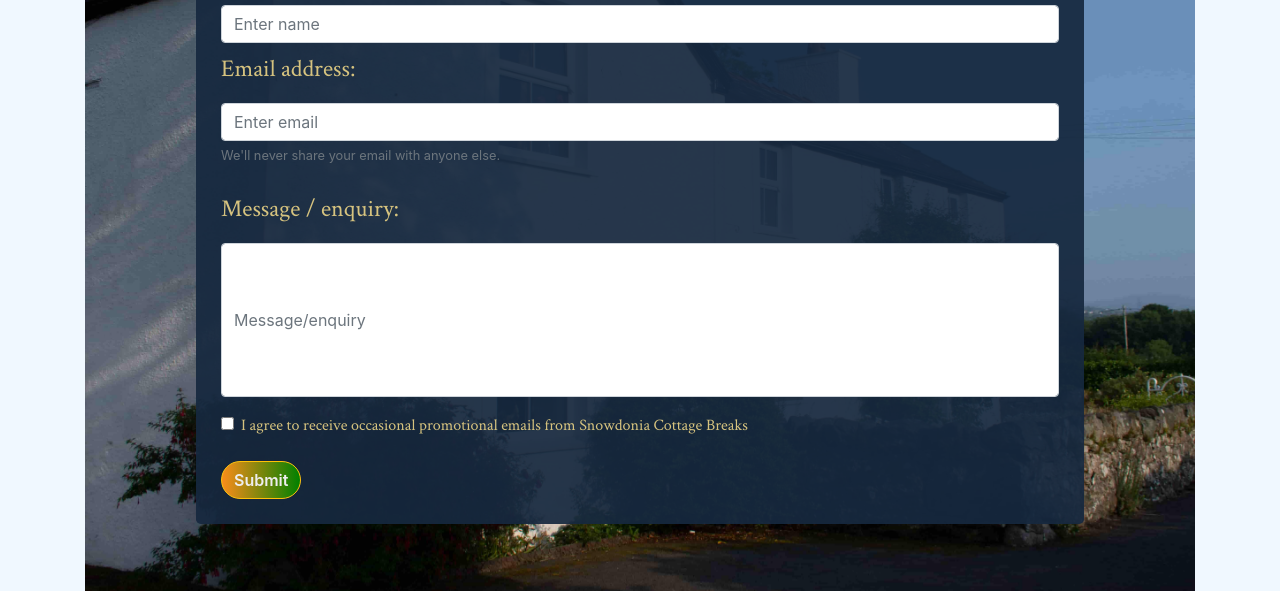
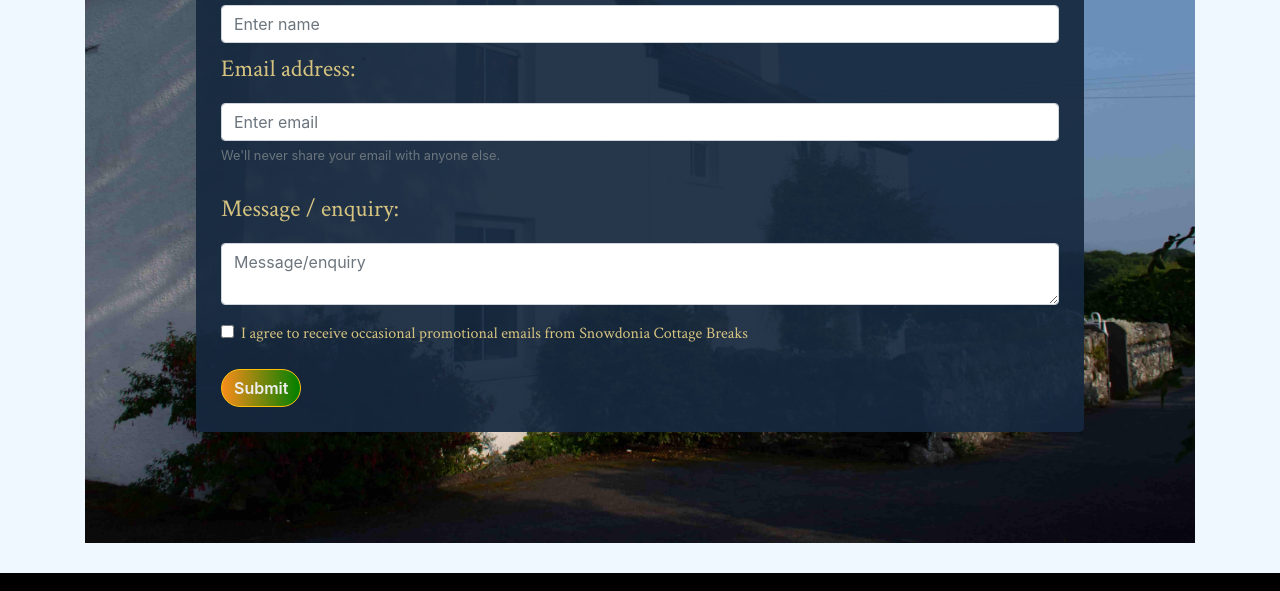
Before and after one commit to D-Lawson/milestone-project-1, a plain HTML site: page index.html in a window 1280 px wide. Shown: the part 2803-3394 px from the top of the page. Drawn offline with nearby package versions, Linux system fonts and the light colour scheme.

Commit message:
Replace input text with text area for message/enquiry

```diff
--- a/index.html
+++ b/index.html
@@ -306,8 +306,8 @@
                             </div>
                             <div class="form-group">
                                 <label class="form-labels" for="message-enquiry">Message / enquiry:</label>
-                                <input type="text" class="form-control message-input" id="message-enquiry"
-                                    name="message-enquiry" placeholder="Message/enquiry" required>
+                                <textarea class="form-control" placeholder="Message/enquiry" id="message-enquiry"
+                                    name="message-enquiry" required row="4"></textarea>
                             </div>
                             <div class="form-group form-check">
                                 <input type="checkbox" class="form-check-input" id="consent-checkbox"
@@ -315,8 +315,7 @@
                                 <label class="form-promo-check" for="consent-checkbox">I agree to receive occasional
                                     promotional emails from Snowdonia Cottage Breaks</label>
                             </div>
-                            <button type="submit" class="btn btn-primary book-now-style" data-toggle="modal"
-                                data-target="#form-thanks">Submit</button>
+                            <button type="submit" class="btn btn-primary book-now-style">Submit</button>
                         </form>
 
                     </div>
```
